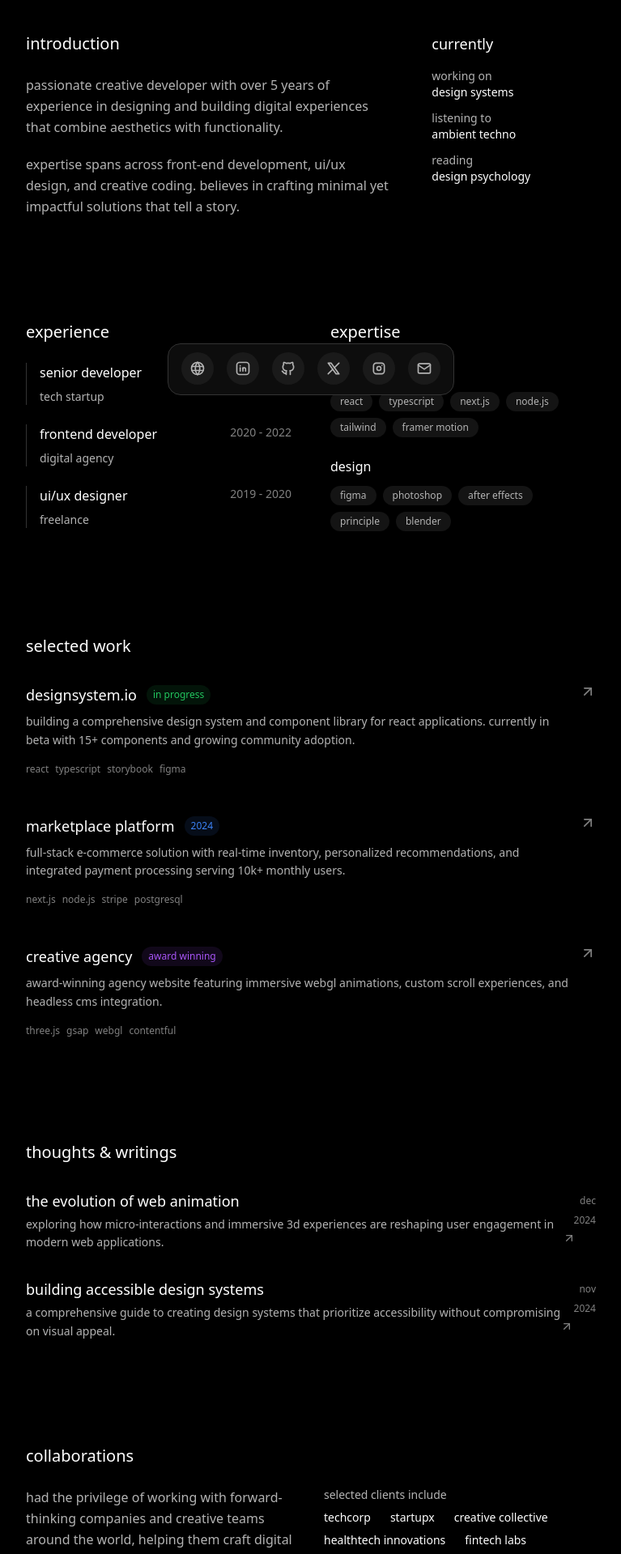
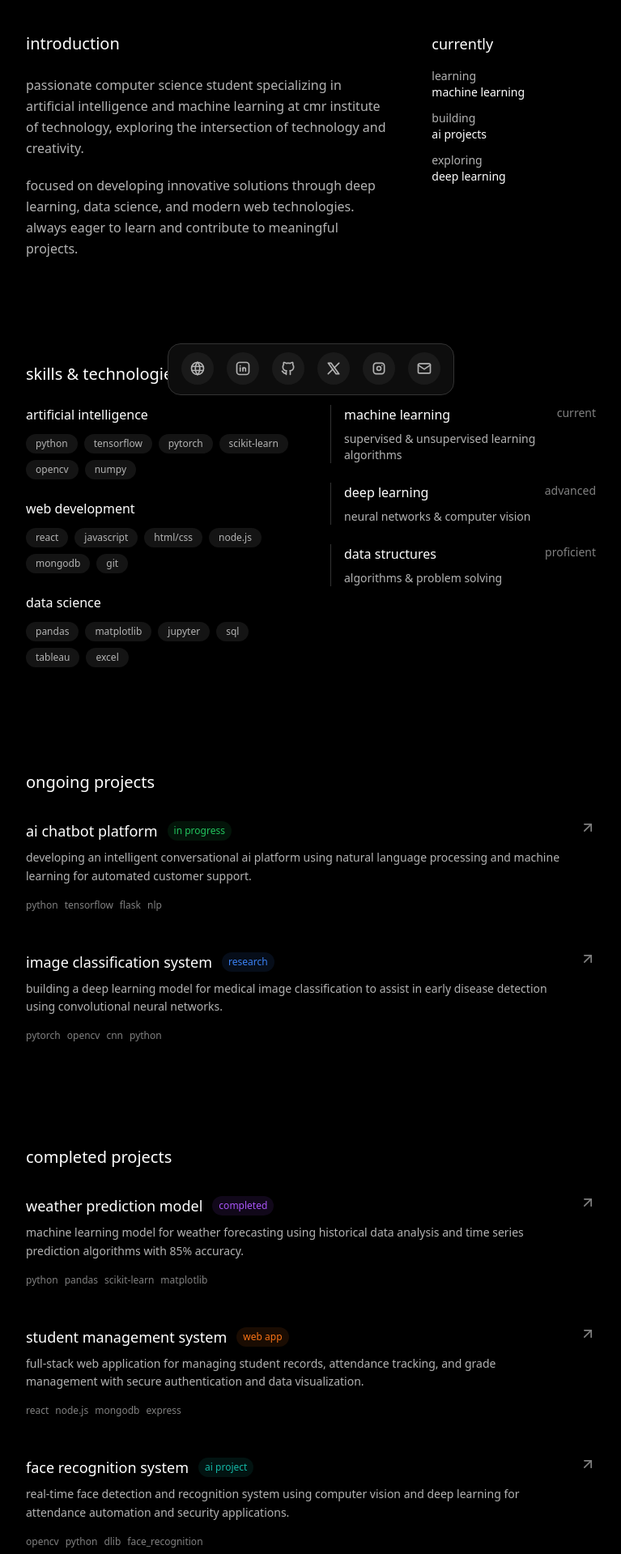
Before and after one commit to RishiRohanKalapala/minimalist-folio-hub, a React (Vite) app: page / in a window 1280 px wide. Shown: the part 280-2199 px from the top of the page at 81% size, without its empty margins (256-1023 px from the left). Built offline with nearby package versions, Linux system fonts and the light colour scheme.

Commit message:
Update portfolio with new image and sections
Replaced "RR" with the provided image in the header. Removed the experience section and updated the introduction. Added "Ongoing Projects" and "Completed Projects" sections, ensuring consistent capitalization across all sections.

```diff
--- a/src/pages/Index.tsx
+++ b/src/pages/Index.tsx
@@ -16,8 +16,12 @@ const Index = () => {
         >
           <div className="flex flex-col md:flex-row md:items-end md:justify-between gap-8">
             <div className="flex items-start gap-8">
-              <div className="w-24 h-24 rounded-2xl bg-gradient-to-tr from-indigo-500 via-purple-500 to-pink-500 flex items-center justify-center text-2xl font-bold shadow-lg">
-                RR
+              <div className="w-24 h-24 rounded-2xl overflow-hidden shadow-lg">
+                <img
+                  src="/lovable-uploads/7c1b4fc8-76dc-457e-8e74-733b9a243dca.png"
+                  alt="rishi rohan kalapala"
+                  className="w-full h-full object-cover"
+                />
               </div>
               <div className="flex flex-col justify-center">
                 <h1 className="text-4xl md:text-5xl font-light text-text-primary mb-2 tracking-tight">
@@ -56,12 +60,12 @@ const Index = () => {
               <h2 className="text-xl font-medium text-text-primary mb-6">introduction</h2>
               <div className="space-y-5 text-text-secondary leading-relaxed text-base">
                 <p>
-                  passionate creative developer with over 5 years of experience in designing and building
-                  digital experiences that combine aesthetics with functionality.
+                  passionate computer science student specializing in artificial intelligence and machine learning
+                  at cmr institute of technology, exploring the intersection of technology and creativity.
                 </p>
                 <p>
-                  expertise spans across front-end development, ui/ux design, and creative coding.
-                  believes in crafting minimal yet impactful solutions that tell a story.
+                  focused on developing innovative solutions through deep learning, data science, and
+                  modern web technologies. always eager to learn and contribute to meaningful projects.
                 </p>
               </div>
             </div>
@@ -69,23 +73,23 @@ const Index = () => {
               <h3 className="text-lg font-medium text-text-primary mb-4">currently</h3>
               <div className="space-y-3 text-sm">
                 <div>
-                  <p className="text-text-secondary">working on</p>
-                  <p className="text-text-primary">design systems</p>
+                  <p className="text-text-secondary">learning</p>
+                  <p className="text-text-primary">machine learning</p>
                 </div>
                 <div>
-                  <p className="text-text-secondary">listening to</p>
-                  <p className="text-text-primary">ambient techno</p>
+                  <p className="text-text-secondary">building</p>
+                  <p className="text-text-primary">ai projects</p>
                 </div>
                 <div>
-                  <p className="text-text-secondary">reading</p>
-                  <p className="text-text-primary">design psychology</p>
+                  <p className="text-text-secondary">exploring</p>
+                  <p className="text-text-primary">deep learning</p>
                 </div>
               </div>
             </div>
           </div>
         </motion.section>
 
-        {/* Experience & Skills */}
+        {/* Skills & Technologies */}
         <motion.section
           className="mb-32"
           initial={{ opacity: 0, y: 20 }}
@@ -95,38 +99,12 @@ const Index = () => {
         >
           <div className="grid md:grid-cols-2 gap-12">
             <div>
-              <h2 className="text-xl font-medium text-text-primary mb-6">experience</h2>
-              <div className="space-y-6">
-                <div className="border-l border-border pl-4">
-                  <div className="flex justify-between items-start mb-2">
-                    <h3 className="text-text-primary font-medium">senior developer</h3>
-                    <span className="text-text-muted text-sm">2022 - now</span>
-                  </div>
-                  <p className="text-text-secondary text-sm">tech startup</p>
-                </div>
-                <div className="border-l border-border pl-4">
-                  <div className="flex justify-between items-start mb-2">
-                    <h3 className="text-text-primary font-medium">frontend developer</h3>
-                    <span className="text-text-muted text-sm">2020 - 2022</span>
-                  </div>
-                  <p className="text-text-secondary text-sm">digital agency</p>
-                </div>
-                <div className="border-l border-border pl-4">
-                  <div className="flex justify-between items-start mb-2">
-                    <h3 className="text-text-primary font-medium">ui/ux designer</h3>
-                    <span className="text-text-muted text-sm">2019 - 2020</span>
-                  </div>
-                  <p className="text-text-secondary text-sm">freelance</p>
-                </div>
-              </div>
-            </div>
-            <div>
-              <h2 className="text-xl font-medium text-text-primary mb-6">expertise</h2>
+              <h2 className="text-xl font-medium text-text-primary mb-6">skills & technologies</h2>
               <div className="space-y-6">
                 <div>
-                  <h3 className="text-text-primary font-medium mb-3">development</h3>
+                  <h3 className="text-text-primary font-medium mb-3">artificial intelligence</h3>
                   <div className="flex flex-wrap gap-2">
-                    {['react', 'typescript', 'next.js', 'node.js', 'tailwind', 'framer motion'].map((skill) => (
+                    {['python', 'tensorflow', 'pytorch', 'scikit-learn', 'opencv', 'numpy'].map((skill) => (
                       <span key={skill} className="px-3 py-1 bg-muted text-text-secondary text-xs rounded-full">
                         {skill}
                       </span>
@@ -134,9 +112,19 @@ const Index = () => {
                   </div>
                 </div>
                 <div>
-                  <h3 className="text-text-primary font-medium mb-3">design</h3>
+                  <h3 className="text-text-primary font-medium mb-3">web development</h3>
                   <div className="flex flex-wrap gap-2">
-                    {['figma', 'photoshop', 'after effects', 'principle', 'blender'].map((skill) => (
+                    {['react', 'javascript', 'html/css', 'node.js', 'mongodb', 'git'].map((skill) => (
+                      <span key={skill} className="px-3 py-1 bg-muted text-text-secondary text-xs rounded-full">
+                        {skill}
+                      </span>
+                    ))}
+                  </div>
+                </div>
+                <div>
+                  <h3 className="text-text-primary font-medium mb-3">data science</h3>
+                  <div className="flex flex-wrap gap-2">
+                    {['pandas', 'matplotlib', 'jupyter', 'sql', 'tableau', 'excel'].map((skill) => (
                       <span key={skill} className="px-3 py-1 bg-muted text-text-secondary text-xs rounded-full">
                         {skill}
                       </span>
@@ -145,10 +133,36 @@ const Index = () => {
                 </div>
               </div>
             </div>
+            <div>
+              <h2 className="text-xl font-medium text-text-primary mb-6">academic focus</h2>
+              <div className="space-y-6">
+                <div className="border-l border-border pl-4">
+                  <div className="flex justify-between items-start mb-2">
+                    <h3 className="text-text-primary font-medium">machine learning</h3>
+                    <span className="text-text-muted text-sm">current</span>
+                  </div>
+                  <p className="text-text-secondary text-sm">supervised & unsupervised learning algorithms</p>
+                </div>
+                <div className="border-l border-border pl-4">
+                  <div className="flex justify-between items-start mb-2">
+                    <h3 className="text-text-primary font-medium">deep learning</h3>
+                    <span className="text-text-muted text-sm">advanced</span>
+                  </div>
+                  <p className="text-text-secondary text-sm">neural networks & computer vision</p>
+                </div>
+                <div className="border-l border-border pl-4">
+                  <div className="flex justify-between items-start mb-2">
+                    <h3 className="text-text-primary font-medium">data structures</h3>
+                    <span className="text-text-muted text-sm">proficient</span>
+                  </div>
+                  <p className="text-text-secondary text-sm">algorithms & problem solving</p>
+                </div>
+              </div>
+            </div>
           </div>
         </motion.section>
 
-        {/* Featured Work */}
+        {/* ongoing projects */}
         <motion.section
           className="mb-32"
           initial={{ opacity: 0, y: 20 }}
@@ -156,28 +170,28 @@ const Index = () => {
           transition={{ duration: 0.6 }}
           viewport={{ once: true }}
         >
-          <h2 className="text-xl font-medium text-text-primary mb-8">selected work</h2>
+          <h2 className="text-xl font-medium text-text-primary mb-8">ongoing projects</h2>
           <div className="space-y-12">
             <div className="group">
               <div className="flex justify-between items-start mb-4">
                 <div>
                   <div className="flex items-center gap-3 mb-2">
                     <h3 className="text-lg text-text-primary font-medium group-hover:text-primary transition-smooth">
-                      designsystem.io
+                      ai chatbot platform
                     </h3>
                     <span className="px-2 py-1 bg-green-500/10 text-green-500 text-xs rounded-full">
                       in progress
                     </span>
                   </div>
                   <p className="text-text-secondary text-sm leading-relaxed max-w-2xl">
-                    building a comprehensive design system and component library for react applications.
-                    currently in beta with 15+ components and growing community adoption.
+                    developing an intelligent conversational ai platform using natural language processing
+                    and machine learning for automated customer support.
                   </p>
                 </div>
                 <ArrowUpRight className="w-5 h-5 text-text-muted group-hover:text-primary transition-smooth flex-shrink-0" />
               </div>
               <div className="flex gap-2 flex-wrap">
-                {['react', 'typescript', 'storybook', 'figma'].map((tech) => (
+                {['python', 'tensorflow', 'flask', 'nlp'].map((tech) => (
                   <span key={tech} className="text-xs text-text-muted">
                     {tech}
                   </span>
@@ -190,21 +204,60 @@ const Index = () => {
                 <div>
                   <div className="flex items-center gap-3 mb-2">
                     <h3 className="text-lg text-text-primary font-medium group-hover:text-primary transition-smooth">
-                      marketplace platform
+                      image classification system
                     </h3>
                     <span className="px-2 py-1 bg-blue-500/10 text-blue-500 text-xs rounded-full">
-                      2024
+                      research
                     </span>
                   </div>
                   <p className="text-text-secondary text-sm leading-relaxed max-w-2xl">
-                    full-stack e-commerce solution with real-time inventory, personalized recommendations,
-                    and integrated payment processing serving 10k+ monthly users.
+                    building a deep learning model for medical image classification to assist
+                    in early disease detection using convolutional neural networks.
                   </p>
                 </div>
                 <ArrowUpRight className="w-5 h-5 text-text-muted group-hover:text-primary transition-smooth flex-shrink-0" />
               </div>
               <div className="flex gap-2 flex-wrap">
-                {['next.js', 'node.js', 'stripe', 'postgresql'].map((tech) => (
+                {['pytorch', 'opencv', 'cnn', 'python'].map((tech) => (
+                  <span key={tech} className="text-xs text-text-muted">
+                    {tech}
+                  </span>
+                ))}
+              </div>
+            </div>
+          </div>
+        </motion.section>
+
+        {/* completed projects */}
+        <motion.section
+          className="mb-32"
+          initial={{ opacity: 0, y: 20 }}
+          whileInView={{ opacity: 1, y: 0 }}
+          transition={{ duration: 0.6 }}
+          viewport={{ once: true }}
+        >
+          <h2 className="text-xl font-medium text-text-primary mb-8">completed projects</h2>
+          <div className="space-y-12">
+            <div className="group">
+              <div className="flex justify-between items-start mb-4">
+                <div>
+                  <div className="flex items-center gap-3 mb-2">
+                    <h3 className="text-lg text-text-primary font-medium group-hover:text-primary transition-smooth">
+                      weather prediction model
+                    </h3>
+                    <span className="px-2 py-1 bg-purple-500/10 text-purple-500 text-xs rounded-full">
+                      completed
+                    </span>
+                  </div>
+                  <p className="text-text-secondary text-sm leading-relaxed max-w-2xl">
+                    machine learning model for weather forecasting using historical data analysis
+                    and time series prediction algorithms with 85% accuracy.
+                  </p>
+                </div>
+                <ArrowUpRight className="w-5 h-5 text-text-muted group-hover:text-primary transition-smooth flex-shrink-0" />
+              </div>
+              <div className="flex gap-2 flex-wrap">
+                {['python', 'pandas', 'scikit-learn', 'matplotlib'].map((tech) => (
                   <span key={tech} className="text-xs text-text-muted">
                     {tech}
                   </span>
@@ -217,21 +270,48 @@ const Index = () => {
                 <div>
                   <div className="flex items-center gap-3 mb-2">
                     <h3 className="text-lg text-text-primary font-medium group-hover:text-primary transition-smooth">
-                      creative agency
+                      student management system
                     </h3>
-                    <span className="px-2 py-1 bg-purple-500/10 text-purple-500 text-xs rounded-full">
-                      award winning
+                    <span className="px-2 py-1 bg-orange-500/10 text-orange-500 text-xs rounded-full">
+                      web app
                     </span>
                   </div>
                   <p className="text-text-secondary text-sm leading-relaxed max-w-2xl">
-                    award-winning agency website featuring immersive webgl animations,
-                    custom scroll experiences, and headless cms integration.
+                    full-stack web application for managing student records, attendance tracking,
+                    and grade management with secure authentication and data visualization.
                   </p>
                 </div>
                 <ArrowUpRight className="w-5 h-5 text-text-muted group-hover:text-primary transition-smooth flex-shrink-0" />
               </div>
               <div className="flex gap-2 flex-wrap">
-                {['three.js', 'gsap', 'webgl', 'contentful'].map((tech) => (
+                {['react', 'node.js', 'mongodb', 'express'].map((tech) => (
+                  <span key={tech} className="text-xs text-text-muted">
+                    {tech}
+                  </span>
+                ))}
+              </div>
+            </div>
+
+            <div className="group">
+              <div className="flex justify-between items-start mb-4">
+                <div>
+                  <div className="flex items-center gap-3 mb-2">
+                    <h3 className="text-lg text-text-primary font-medium group-hover:text-primary transition-smooth">
+                      face recognition system
+                    </h3>
+                    <span className="px-2 py-1 bg-teal-500/10 text-teal-500 text-xs rounded-full">
+                      ai project
+                    </span>
+                  </div>
+                  <p className="text-text-secondary text-sm leading-relaxed max-w-2xl">
+                    real-time face detection and recognition system using computer vision
+                    and deep learning for attendance automation and security applications.
+                  </p>
+                </div>
+                <ArrowUpRight className="w-5 h-5 text-text-muted group-hover:text-primary transition-smooth flex-shrink-0" />
+              </div>
+              <div className="flex gap-2 flex-wrap">
+                {['opencv', 'python', 'dlib', 'face_recognition'].map((tech) => (
                   <span key={tech} className="text-xs text-text-muted">
                     {tech}
                   </span>
```
Also changed, not shown: public/lovable-uploads/7c1b4fc8-76dc-457e-8e74-733b9a243dca.png (added).
